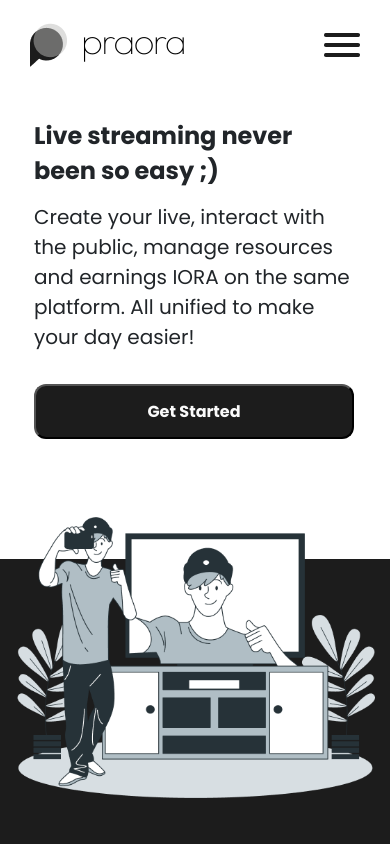
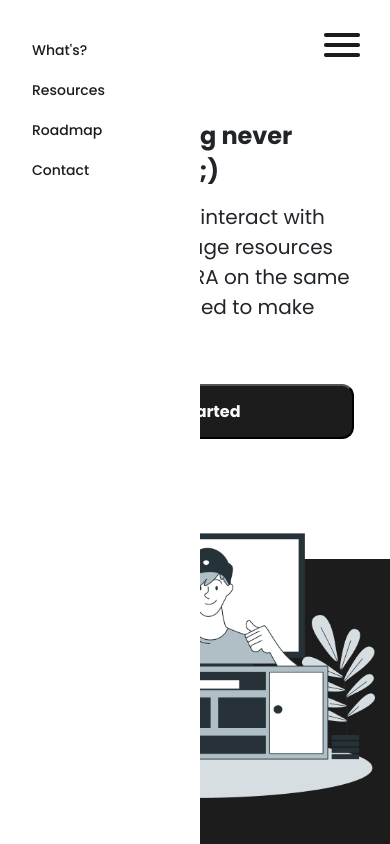
Before and after one commit to Neilton/praora_landing, a React (Create React App) app: page / in a window 390 px wide. Both pictures are taken after a click on the element 342 px from the left and 44 px from the top of the page. Shown: the top 844 px of the page. Built offline with nearby package versions, Linux system fonts and the light colour scheme.

Commit message:
worked on modal

```diff
--- a/src/components/NavBar/index.tsx
+++ b/src/components/NavBar/index.tsx
@@ -1,3 +1,4 @@
+import { useState } from "react";
 import styles from "./styles.module.scss";
 import Navbar from "react-bootstrap/Navbar";
 import Nav from "react-bootstrap/Nav";
@@ -9,7 +10,6 @@ import Button from "../Core/Button";
 import { useTranslation } from "react-i18next";
 import { Link as RLink } from "react-scroll";
 import { isMobile } from "react-device-detect";
-import { useState } from "react";
 
 function NavBar() {
   const [t] = useTranslation();
@@ -34,9 +34,7 @@ function NavBar() {
           </Navbar.Brand>
 
           <Navbar.Collapse id="responsive-navbar-nav">
-            {/* <div className={isOpen ? `${styles.navWrp} ${styles.activated}` : styles.navWrap}> */}
-            <div className={styles.navWrp}>
-
+            <div className={isOpen ? `${styles.navWrp} ${styles.activated} ` : `${styles.navWrp} ${styles.navWrap}`}>
              <Nav.Item>
                 <Nav.Link className={styles.navItem}>
                   <RLink
@@ -91,6 +89,7 @@ function NavBar() {
                   </RLink>
                 </Nav.Link>
               </Nav.Item>
+            {/* </div> */}
             </div>
           </Navbar.Collapse>
           {!isMobile && (
@@ -109,10 +108,6 @@ function NavBar() {
           <div className={styles.toggleBar} onClick={handleClick}>
             <Image src={bar} fluid alt="" />
           </div>
-
-          {/* <Navbar.Toggle className={styles.toggleBar}>
-            <Image src={bar} className="img-fluid" alt="" />
-          </Navbar.Toggle> */}
         </div>
       </Container>
     </Navbar>
```
